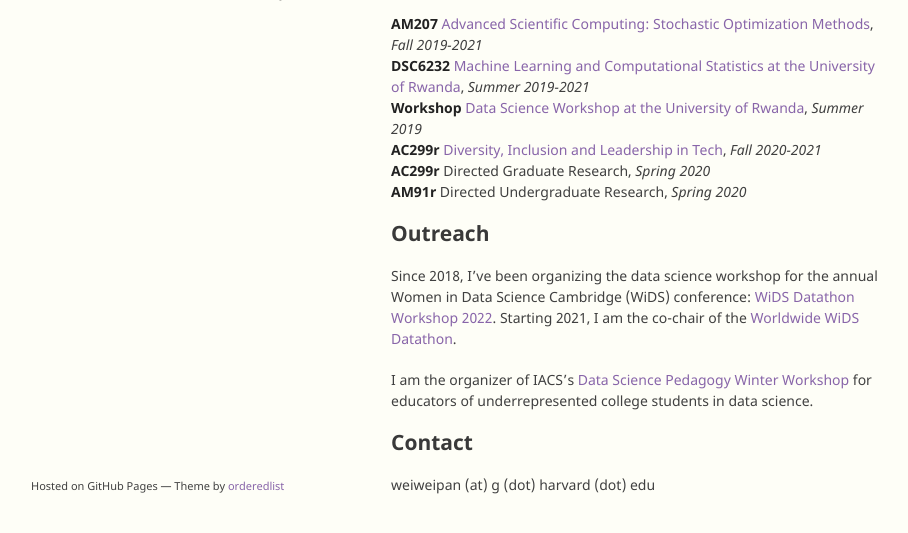
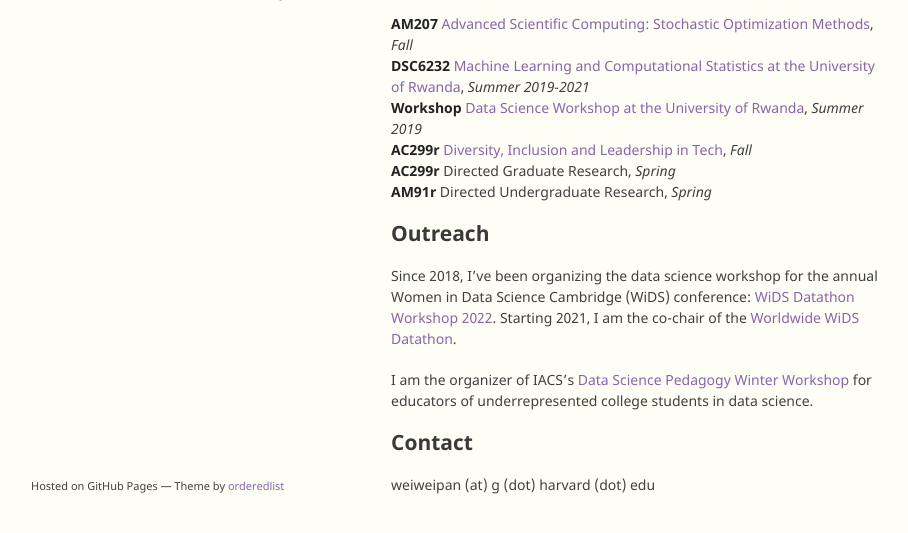
Before and after one commit to onefishy/old_webpage, a Jekyll site: the page built from index.md, in a window 1280 px wide and 900 px high, scrolled down 977 px, cut to the strip 335-868 px from the top of the window. Shown: the whole strip, without its empty margins (179-1087 px from the left). Built offline with Jekyll 4.4.1, drawn with Linux system fonts in a browser that asks for light colours; our own code applies the rules of GitHub Pages for plain Markdown files.

Commit message:
Update index.md

```diff
--- a/index.md
+++ b/index.md
@@ -22,12 +22,12 @@ In a former life, I did research in pure math (specifically algebraic topology)
 ## Recent Courses
 I teach undergraduate and graduate courses in data science and machine learning. I also supervise undergraduate and masters theses.
 
-**AM207** [Advanced Scientific Computing: Stochastic Optimization Methods](https://onefishy.github.io/am207/), *Fall 2019-2021*<br>
+**AM207** [Advanced Scientific Computing: Stochastic Optimization Methods](https://onefishy.github.io/am207/), *Fall*<br>
 **DSC6232** [Machine Learning and Computational Statistics at the University of Rwanda](https://onefishy.github.io/Rwanda-Data-Science/), *Summer 2019-2021*<br>
 **Workshop** [Data Science Workshop at the University of Rwanda](https://github.com/onefishy/rwanda_workshop), *Summer 2019*<br>
-**AC299r** [Diversity, Inclusion and Leadership in Tech](https://onefishy.github.io/DIL_in_tech/), *Fall 2020-2021*<br>
-**AC299r** Directed Graduate Research, *Spring 2020*<br>
-**AM91r** Directed Undergraduate Research, *Spring 2020*
+**AC299r** [Diversity, Inclusion and Leadership in Tech](https://onefishy.github.io/DIL_in_tech/), *Fall*<br>
+**AC299r** Directed Graduate Research, *Spring*<br>
+**AM91r** Directed Undergraduate Research, *Spring*
 
 ## Outreach
 Since 2018, I've been organizing the data science workshop for the annual Women in Data Science Cambridge (WiDS) conference: [WiDS Datathon Workshop 2022](https://onefishy.github.io/wids_datathon/). Starting 2021, I am the co-chair of the [Worldwide WiDS Datathon](https://www.widsconference.org).
```
